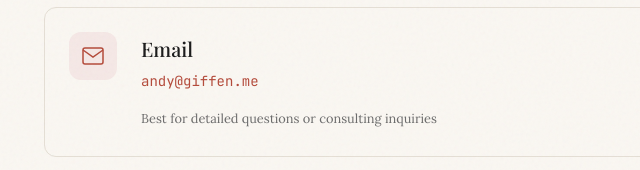
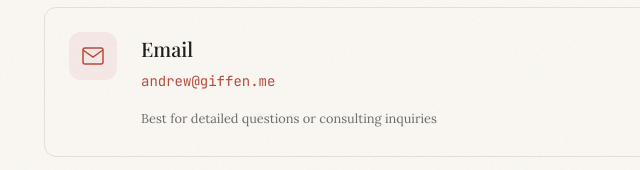
Before and after one commit to giffen/giffen-me, an Astro site: page /contact in a window 1280 px wide. Shown: the part 408-578 px from the top of the page, 194-834 px from the left. Built offline with nearby package versions, Linux system fonts and the light colour scheme; Astro itself is replaced by a stand-in of ours; a web font is replaced by a local one.

Commit message:
updated email address

```diff
--- a/src/components/Footer.astro
+++ b/src/components/Footer.astro
@@ -15,7 +15,7 @@ const currentYear = new Date().getFullYear();
         or untangling integration complexity - I'd love to hear from you.
       </p>
       <div class="footer-links">
-        <a href="mailto:andy@giffen.me" class="footer-link">
+        <a href="mailto:andrew@giffen.me" class="footer-link">
           <svg viewBox="0 0 24 24"><path d="M4 4h16c1.1 0 2 .9 2 2v12c0 1.1-.9 2-2 2H4c-1.1 0-2-.9-2-2V6c0-1.1.9-2 2-2z"/><polyline points="22,6 12,13 2,6"/></svg>
           Email Me
         </a>
--- a/src/pages/contact.astro
+++ b/src/pages/contact.astro
@@ -15,13 +15,13 @@ import BaseLayout from "../layouts/BaseLayout.astro";
 
     <div class="contact-content">
       <div class="contact-options">
-        <a href="mailto:andy@giffen.me" class="contact-option">
+        <a href="mailto:andrew@giffen.me" class="contact-option">
           <div class="option-icon">
             <svg viewBox="0 0 24 24"><path d="M4 4h16c1.1 0 2 .9 2 2v12c0 1.1-.9 2-2 2H4c-1.1 0-2-.9-2-2V6c0-1.1.9-2 2-2z"/><polyline points="22,6 12,13 2,6"/></svg>
           </div>
           <div class="option-content">
             <h2>Email</h2>
-            <p>andy@giffen.me</p>
+            <p>andrew@giffen.me</p>
             <span class="option-hint">Best for detailed questions or consulting inquiries</span>
           </div>
         </a>
```
